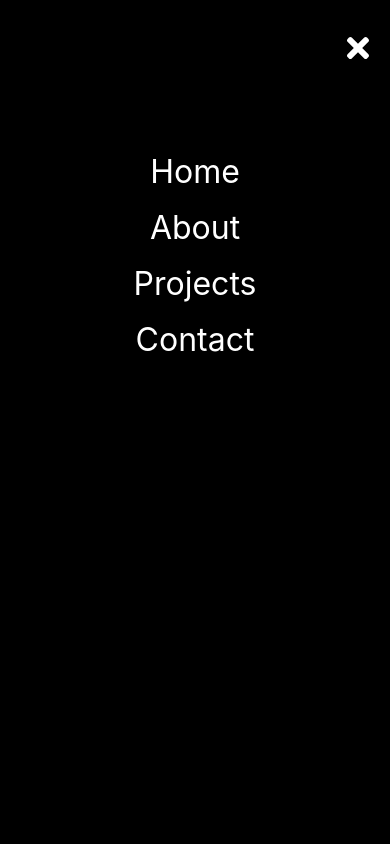
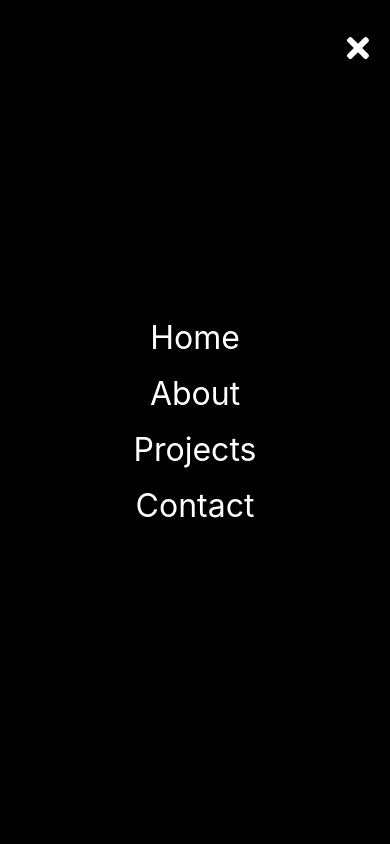
Before and after one commit to lorenzejay/portfolio-site, a Next.js app: page /about in a window 390 px wide. Both pictures are taken after a click on the element 355 px from the left and 59 px from the top of the page. Shown: the top 844 px of the page. Built offline with nearby package versions, Linux system fonts and the light colour scheme.

Commit message:
adjusted sidebar

```diff
--- a/components/pageBanners.js
+++ b/components/pageBanners.js
@@ -5,7 +5,7 @@ const PageBanners = ({ title, className }) => {
     <div
       className={`relative  w-full h-48 2xl:h-64 rounded-lg bg-gray-300 flex justify-center ${className}`}
     >
-      <h1 className="text-5xl text-center my-auto uppercase text-bold">{title}</h1>
+      <h1 className="text-3xl sm:text-5xl text-center my-auto uppercase text-bold">{title}</h1>
     </div>
   );
 };
--- a/components/sidebar.js
+++ b/components/sidebar.js
@@ -35,10 +35,6 @@ export const SidebarWrapper = styled.div`
 `;
 
 export const SideBarMenu = styled.ul`
-  display: flex;
-  flex-direction: column;
-  text-align: center;
-  color: white;
   .darkmode-btn {
     cursor: pointer;
     margin-bottom: 15px;
@@ -79,7 +75,7 @@ const SideBar = ({ isOpen, toggle }) => {
         <CloseIcon />
       </Icon>
 
-      <SideBarMenu className="text-white text-3xl pt-36">
+      <SideBarMenu className="text-white text-3xl flex flex-col justify-center items-center">
         <li>
           <SidebarLink href="/">Home</SidebarLink>
         </li>
--- a/pages/about.js
+++ b/pages/about.js
@@ -21,7 +21,7 @@ const About = () => {
           <PageBanners title="About Me" className="bg-blue-400" />
           <div className="py-12 w-full flex flex-col lg:flex-row justify-around">
             <div className="lg:w-1/2">
-              <h3 className="mr-auto font-bold text-4xl ">Who is Lorenze ?</h3>
+              <h3 className="mr-auto font-bold text-3xl sm:text-4xl ">Who is Lorenze ?</h3>
               <img
                 src="/ljpp.jpg"
                 className="rounded-full object-cover w-64 h-64 mx-auto my-10 lg:mx-0 lg:rounded-md"
```
